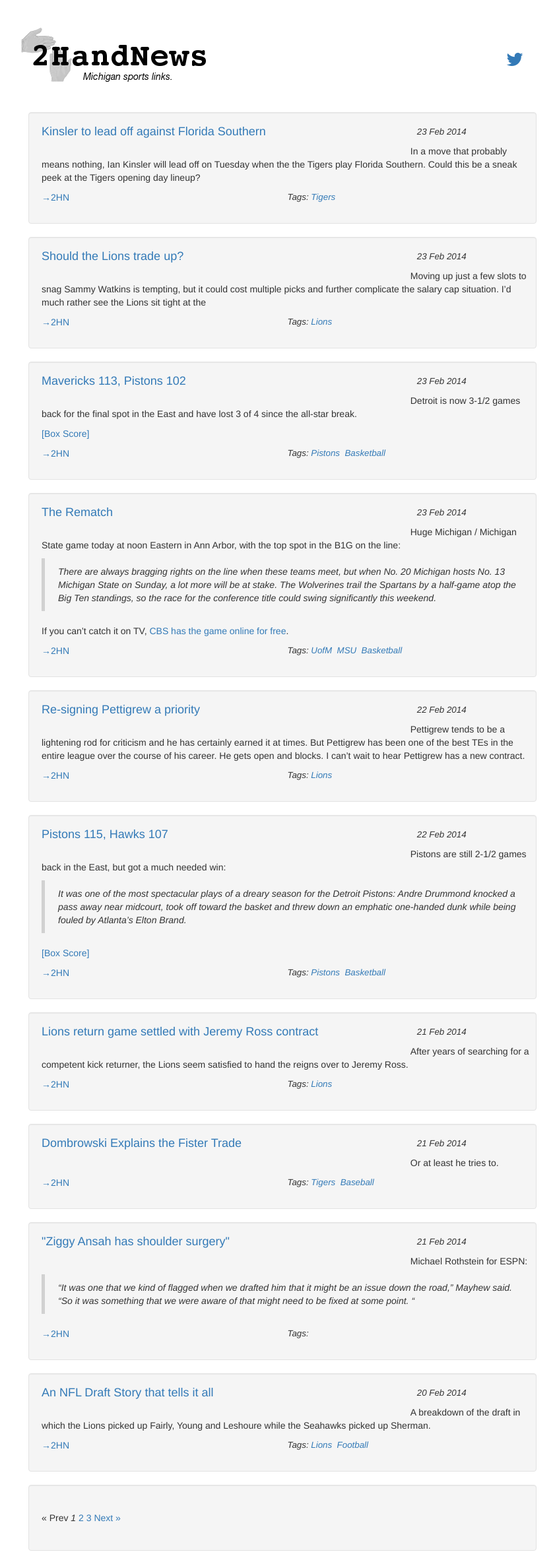
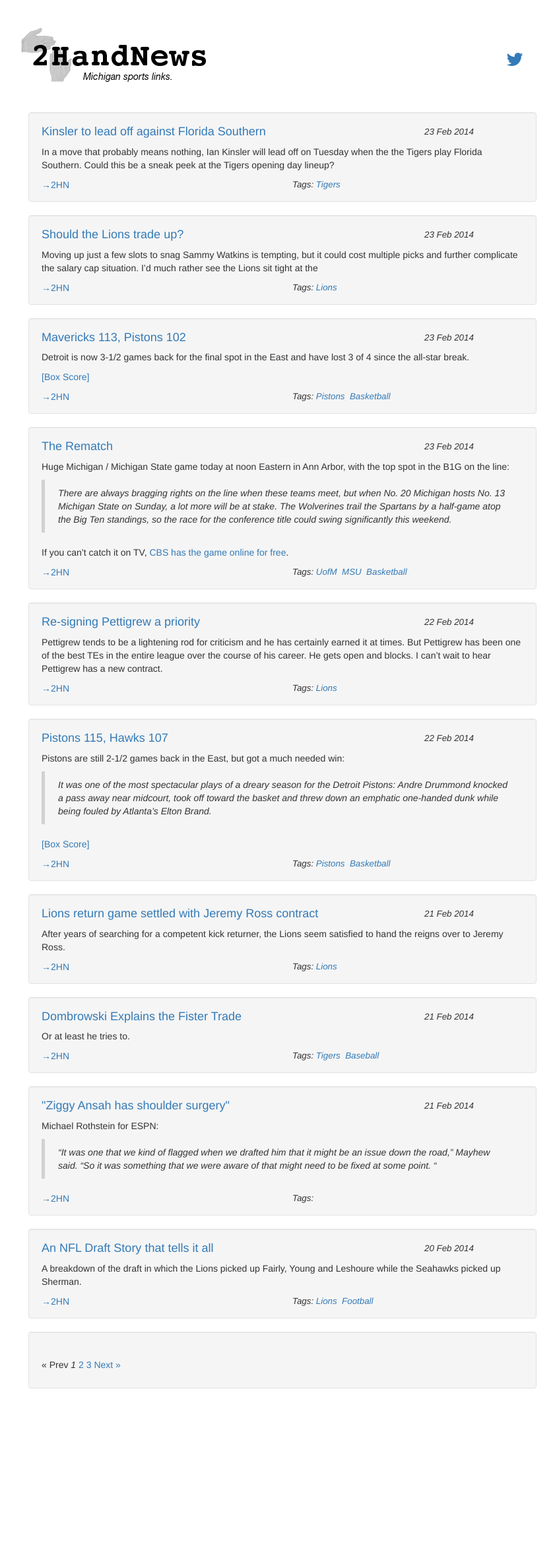
Before and after one commit to aftco/aftco.github.io, a Jekyll site: the page built from index.html, in a window 1280 px wide. Shown: the whole page at 66% size, without its empty margins (212-1056 px from the left). Built offline with Jekyll 4.4.1, drawn with Linux system fonts in a browser that asks for light colours; nearby versions of some CDN libraries; Markdown is read by kramdown in place of the engine named in the settings; the list of posts is cut into pages by our own code; after the commit the page ends 2124 px from its top, so only the background shows below that.

Commit message:
Cleaned up boxes and formatting.

```diff
--- a/_layouts/post.html
+++ b/_layouts/post.html
@@ -13,7 +13,7 @@
 
             <!-- linked-list linking: -->
             <!-- page.link: {{page.link}} -->
-            <div class="row" style="padding-left: 15px;">
+            <div class="row">
             {% if page.link %}
             <div class="col-md-9"><h4><a href="{{ page.link }}">{{ page.title }}</a></h4></div>
             {% else %}
--- a/css/new_main.css
+++ b/css/new_main.css
@@ -19,10 +19,11 @@
 }
 
 .post-well {
+  padding-bottom: 5px;
 }
 
-.post-well div{
-  padding-left: 0;
+.post-well .row {
+  padding: 0;
 }
 
 .post-well h4{
@@ -59,53 +60,3 @@
   font-size: 10pt;
   font-size: 1.1rem;
 }
-
-
-/*****************************************************************************/
-/*
-/* Tags
-/*
-
-.tag-box {
-  list-style: none;
-  margin: 0;
-  padding: 4px 0;
-  overflow: hidden;
-  *zoom: 1;
-}
-
-.tag-box:before, .tag-box:after {
-  display: table;
-  content: "";
-  line-height: 0;
-}
-
-.tag-box:after {
-  clear: both;
-}
-
-.tag-box.inline li {
-  float: left;
-  font-size: 12pt;
-  font-size: 0.875rem;
-  line-height: 2.5;
-}
-
-.tag-box a {
-  padding: 4px 6px;
-  margin: 2px;
-  background-color: #e6e6e6;
-  -webkit-border-radius: 4px;
-  -moz-border-radius: 4px;
-  border-radius: 4px;
-  text-decoration: none;
-  font-size: 11pt;
-}
-
-.tag-box a span {
-  vertical-align: super;
-  font-size: 10pt;
-  font-size: 1.1rem;
-}
-
-/*****************************************************************************/
--- a/index.html
+++ b/index.html
@@ -21,7 +21,7 @@
 
             <!-- linked-list linking: -->
             <!-- post.link: {{post.link}} -->
-            <div class="row" style="padding-left: 15px;">
+            <div class="row">
               {% if post.link %}
               <div class="col-md-9"><h4><a href="{{ post.link }}">{{ post.title }}</a></h4></div>
               {% else %}
@@ -29,10 +29,8 @@
               {% endif %}
 
               <div class="col-md-3"><p class="meta">{{ post.date | date_to_string }}</p></div>
-              <div>
-                <div class="post">
-                {{ post.content }}
-                </div>
+              <div class="col-md-12 post">
+              {{ post.content }}
               </div>
 
               <!-- per-post permalink: -->
```
